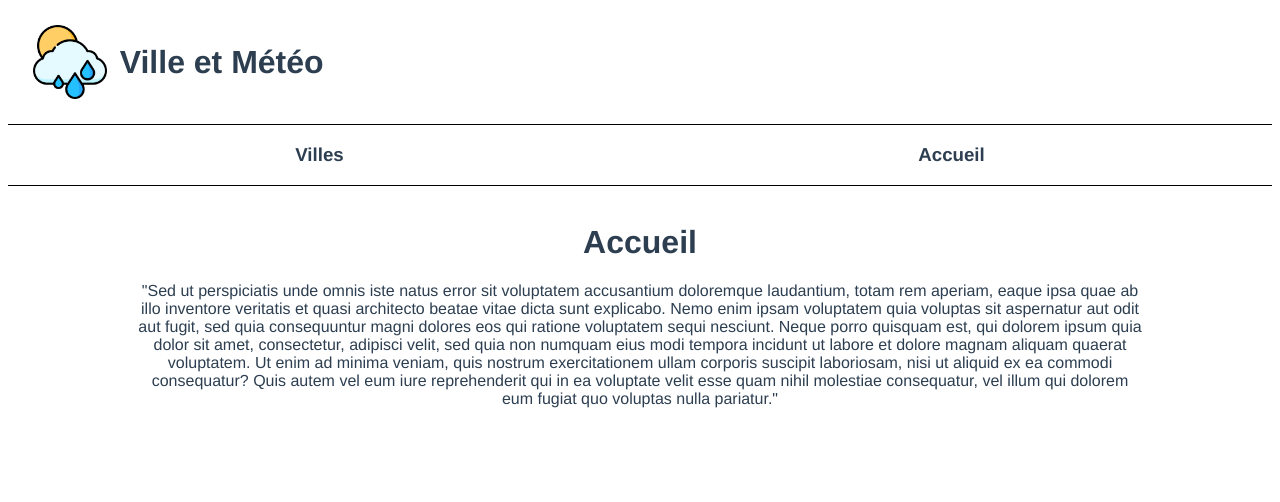
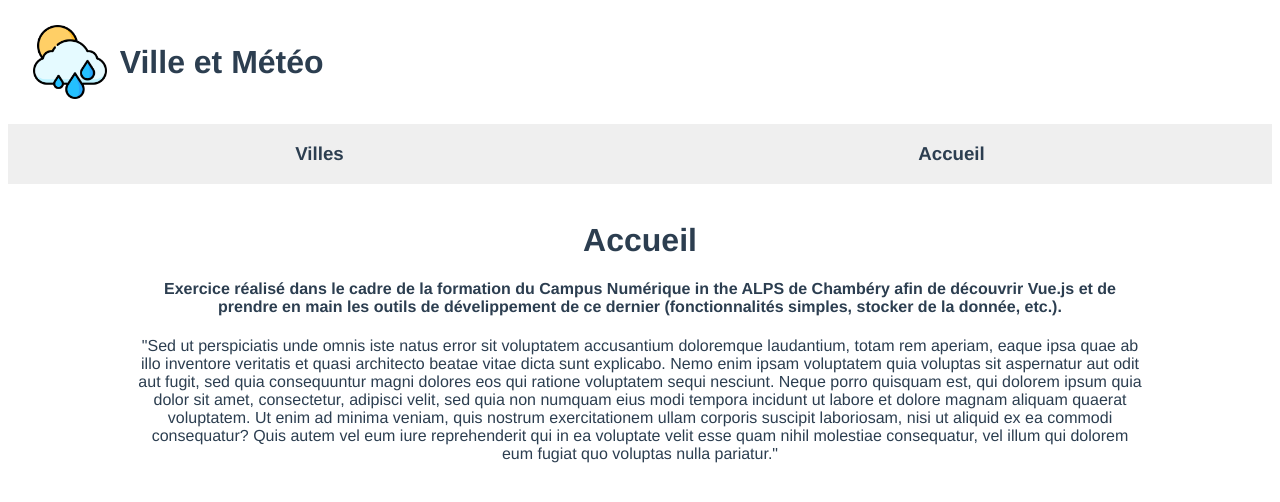
Before and after one commit to Clowiser/Vue.js---Projet1, a Vue app: page /home in a window 1280 px wide. Shown: the top 502 px of the page. Built offline with nearby package versions, Linux system fonts and the light colour scheme.

Commit message:
modification du CSS + ajout texte

```diff
--- a/src/components/Home.vue
+++ b/src/components/Home.vue
@@ -2,7 +2,10 @@
   <div>
     <div>
       <h1>Accueil</h1>
-      <p id="texte">"Sed ut perspiciatis unde omnis iste natus error sit voluptatem accusantium doloremque laudantium, totam rem aperiam, eaque ipsa quae ab illo inventore veritatis et quasi architecto beatae vitae dicta sunt explicabo. Nemo enim ipsam voluptatem quia voluptas sit aspernatur aut odit aut fugit, sed quia consequuntur magni dolores eos qui ratione voluptatem sequi nesciunt. Neque porro quisquam est, qui dolorem ipsum quia dolor sit amet, consectetur, adipisci velit, sed quia non numquam eius modi tempora incidunt ut labore et dolore magnam aliquam quaerat voluptatem. Ut enim ad minima veniam, quis nostrum exercitationem ullam corporis suscipit laboriosam, nisi ut aliquid ex ea commodi consequatur? Quis autem vel eum iure reprehenderit qui in ea voluptate velit esse quam nihil molestiae consequatur, vel illum qui dolorem eum fugiat quo voluptas nulla pariatur." </p>
+      <div id="texte">
+        <h4>Exercice réalisé dans le cadre de la formation du Campus Numérique in the ALPS de Chambéry afin de découvrir Vue.js et de prendre en main les outils de dévelippement de ce dernier (fonctionnalités simples, stocker de la donnée, etc.).</h4>
+        <p>"Sed ut perspiciatis unde omnis iste natus error sit voluptatem accusantium doloremque laudantium, totam rem aperiam, eaque ipsa quae ab illo inventore veritatis et quasi architecto beatae vitae dicta sunt explicabo. Nemo enim ipsam voluptatem quia voluptas sit aspernatur aut odit aut fugit, sed quia consequuntur magni dolores eos qui ratione voluptatem sequi nesciunt. Neque porro quisquam est, qui dolorem ipsum quia dolor sit amet, consectetur, adipisci velit, sed quia non numquam eius modi tempora incidunt ut labore et dolore magnam aliquam quaerat voluptatem. Ut enim ad minima veniam, quis nostrum exercitationem ullam corporis suscipit laboriosam, nisi ut aliquid ex ea commodi consequatur? Quis autem vel eum iure reprehenderit qui in ea voluptate velit esse quam nihil molestiae consequatur, vel illum qui dolorem eum fugiat quo voluptas nulla pariatur." </p>
+      </div>
     </div>
   </div>
 </template>
--- a/src/style/style.css
+++ b/src/style/style.css
@@ -2,6 +2,7 @@
     font-family: Avenir, Helvetica, Arial, sans-serif;
     text-align: center;
     color: #2c3e50;
+    margin: 0;
 }
 
 #logoTitre{
@@ -24,8 +25,7 @@
 nav{
     display: flex;
     justify-content: space-evenly;
-    border-top: black solid 1px;
-    border-bottom: black solid 1px;
+    background-color:#efefef;
 }
 
 img{
```
